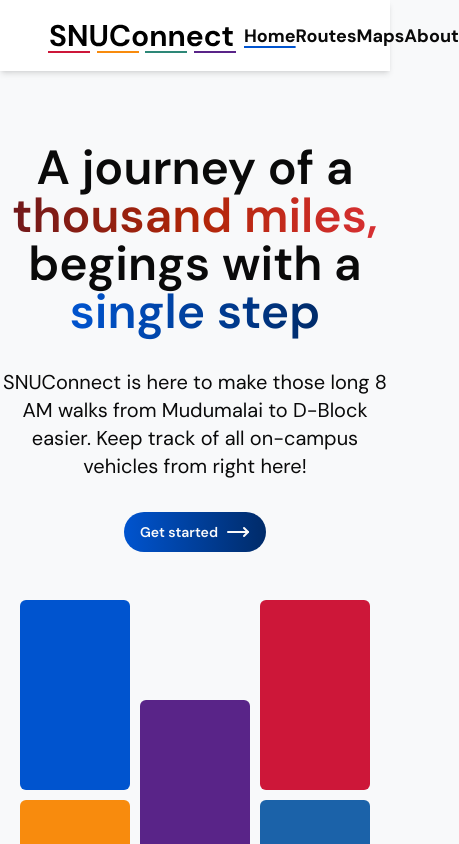
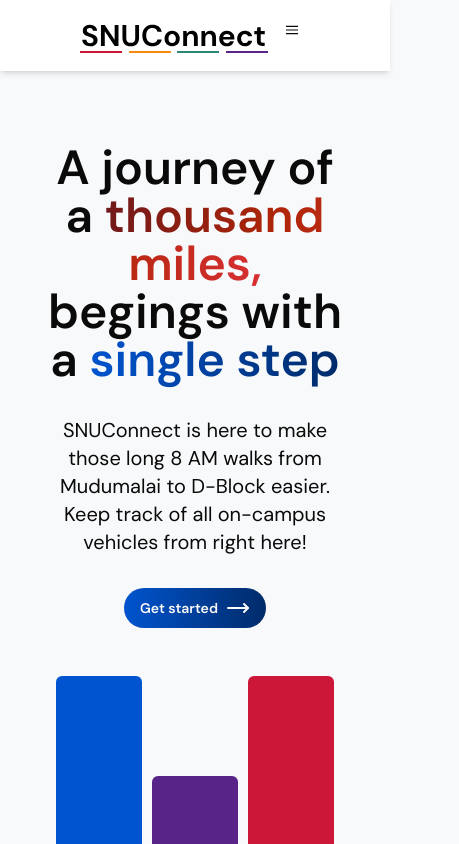
Before and after one commit to thearyanthegr8/snuconnect_frontend, a Next.js app: page / in a window 390 px wide. Shown: the top 844 px of the page, 459 px wide, since content can reach past the window. Built offline with nearby package versions, Linux system fonts and the light colour scheme.

Commit message:
Fix: Navbar Responsive

```diff
--- a/src/app/layout.tsx
+++ b/src/app/layout.tsx
@@ -16,7 +16,7 @@ export default function RootLayout({
     <html lang="en">
       <body className={`${inter.className} bg-[#F8F9FA]`}>
         <Navbar />
-        <main className="min-h-screen py-16">{children}</main>
+        <main className="min-h-screen py-16 px-10">{children}</main>
         <Footer />
       </body>
     </html>
--- a/src/components/navbar/navbar.tsx
+++ b/src/components/navbar/navbar.tsx
@@ -4,13 +4,41 @@ import Image from "next/image";
 import logo from "../../../public/images/logo.svg";
 import Link from "next/link";
 import { usePathname } from "next/navigation";
+import { useState } from "react";
 
 export default function Navbar() {
   const pathName = usePathname();
+  const [isOpen, setIsOpen] = useState(false);
+
   return (
-    <div className="absolute py-4 w-full flex justify-between px-12 z-[1000] bg-white shadow-md">
+    <div className="fixed py-4 w-full flex justify-between px-20 z-[1000] bg-white shadow-md">
       <Image src={logo} alt="SNU-Connect" />
-      <div className="flex font-bold justify-evenly w-1/3">
+      <div className="block md:hidden">
+        <button
+          onClick={() => setIsOpen(!isOpen)}
+          className="flex items-center px-3 py-2 rounded text-black-500 hover:text-black-400"
+        >
+          <svg
+            className={`fill-current h-3 w-3 ${isOpen ? "hidden" : "block"}`}
+            viewBox="0 0 20 20"
+            xmlns="http://www.w3.org/2000/svg"
+          >
+            <path d="M0 3h20v2H0V3zm0 6h20v2H0V9zm0 6h20v2H0v-2z" />
+          </svg>
+          <svg
+            className={`fill-current h-3 w-3 ${isOpen ? "block" : "hidden"}`}
+            viewBox="0 0 20 20"
+            xmlns="http://www.w3.org/2000/svg"
+          >
+            <path d="M10 8.586L2.929 1.515 1.515 2.929 8.586 10l-7.071 7.071 1.414 1.414L10 11.414l7.071 7.071 1.414-1.414L11.414 10l7.071-7.071-1.414-1.414L10 8.586z" />
+          </svg>
+        </button>
+      </div>
+      <div
+        className={`font-bold gap-16 ${
+          isOpen ? "flex" : "hidden"
+        } md:flex w-full lg:w-auto absolute bg-white top-16 left-0 md:relative md:top-0 md:flex-row flex-col items-center py-8 shadow-md md:shadow-none md:py-0 md:gap-0 md:gap-16 md:px-20 md:mr-0 md:ml-auto md:pr-0 md:pl-0 md:w-auto`}
+      >
         <Link
           className={`my-auto h-fit text-lg underline-offset-4 decoration-2 decoration-[#0054CF] ${
             pathName == "/" ? "underline" : ""
```
Also changed, not shown: 1 other file (tests, documents, lock files or other folders).
